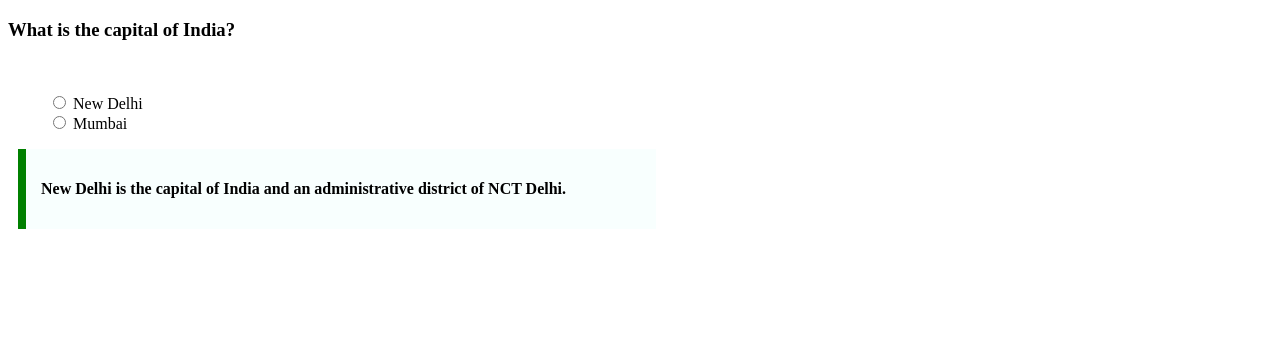
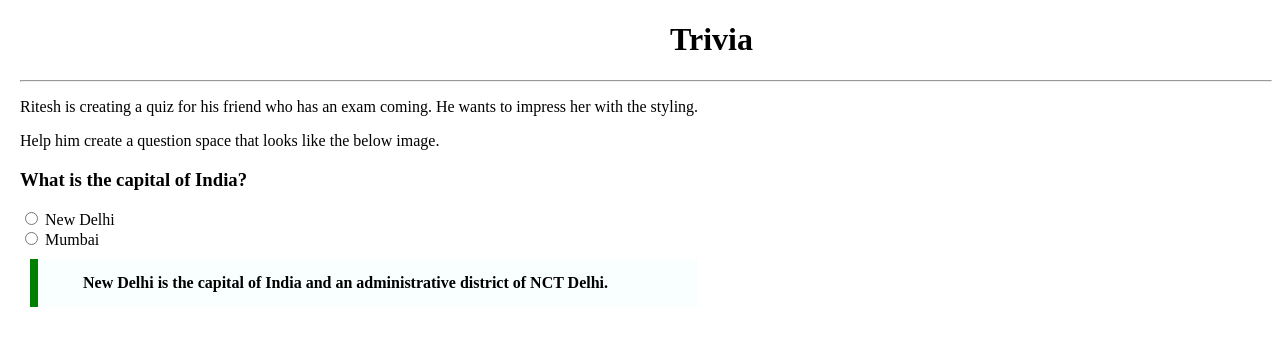
Before and after one commit to acciojob/trivia-praveen6228, a website: page main.html in a window 1280 px wide. Drawn offline with Linux system fonts and the light colour scheme.

Commit message:
final submit

```diff
--- a/main.html
+++ b/main.html
@@ -6,9 +6,17 @@
   </head>
 
   <body>
+    <h1>Trivia</h1>
+    <hr />
+
+    <p>
+      Ritesh is creating a quiz for his friend who has an exam coming. He wants
+      to impress her with the styling.
+    </p>
+    <p>Help him create a question space that looks like the below image.</p>
+
     <h3>What is the capital of India?</h3>
-    <br />
-    <ul>
+
     <li>
       <input type="radio" name="answer" id="a" class="answer" />
       <label for="a" id="a_text">New Delhi</label>
@@ -17,12 +25,10 @@
       <input type="radio" name="answer" id="b" class="answer" />
       <label for="b" id="b_text">Mumbai</label>
     </li>
-    </ul>
+
     <blockquote cite=" https://en.wikipedia.org/wiki/New_Delhi ">
-      <p>
       New Delhi is the capital of India and an administrative district of NCT
       Delhi.
-      </p>
     </blockquote>
   </body>
 </html>
--- a/styles.css
+++ b/styles.css
@@ -5,8 +5,16 @@ blockquote {
   border-left: 8px solid green;
   background-color: #f8fffe;
   font-weight: bold;
+  align-items: flex-start;
+  padding-left: 45px;
 }
-body ul {
+body li {
   list-style: none;
 }
+h1 {
+  padding-left: 650px;
+}
+body {
+  margin-left: 20px;
+}
 /* Your CSS Code here. */
```
Lines whose indentation alone changed are shown as unchanged.
